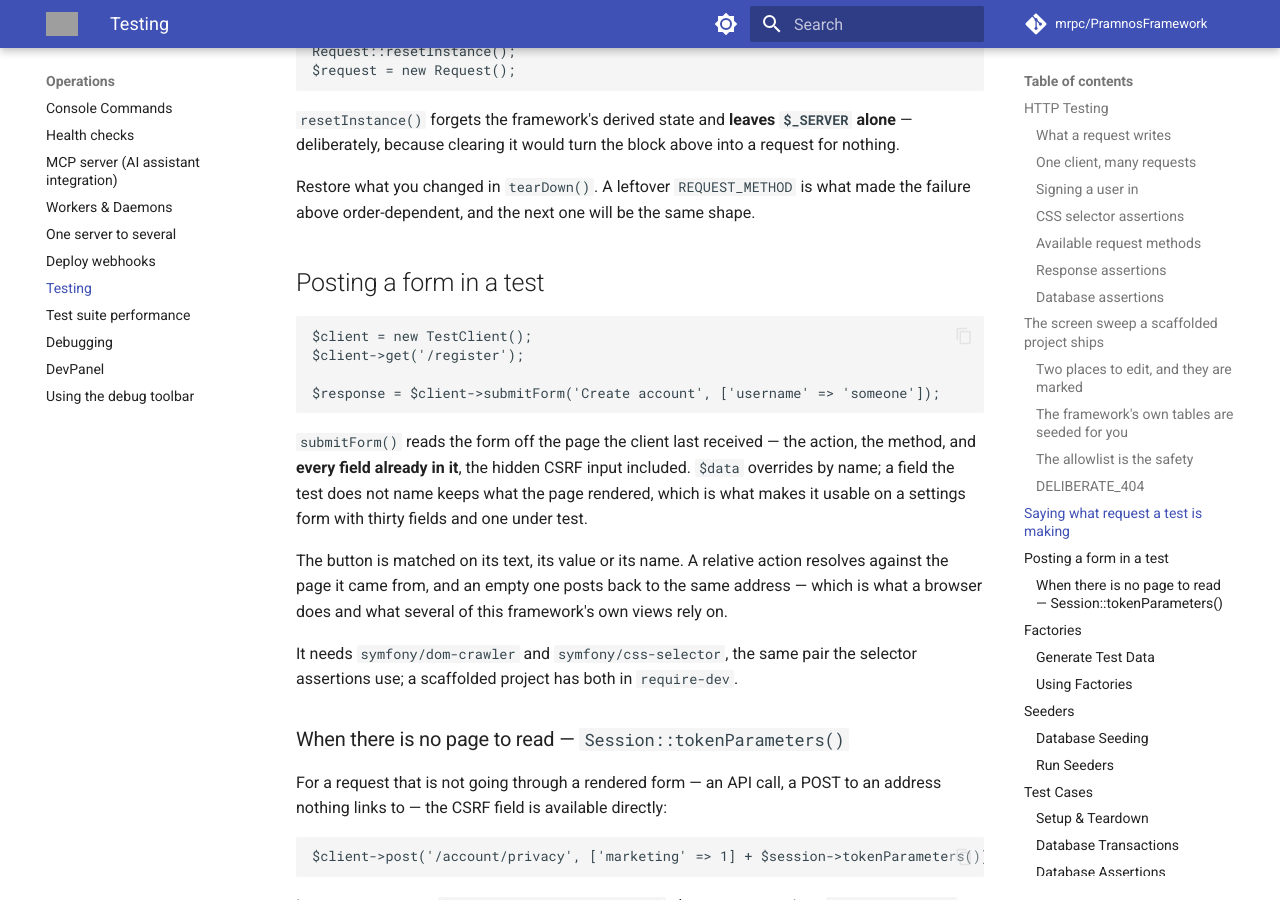
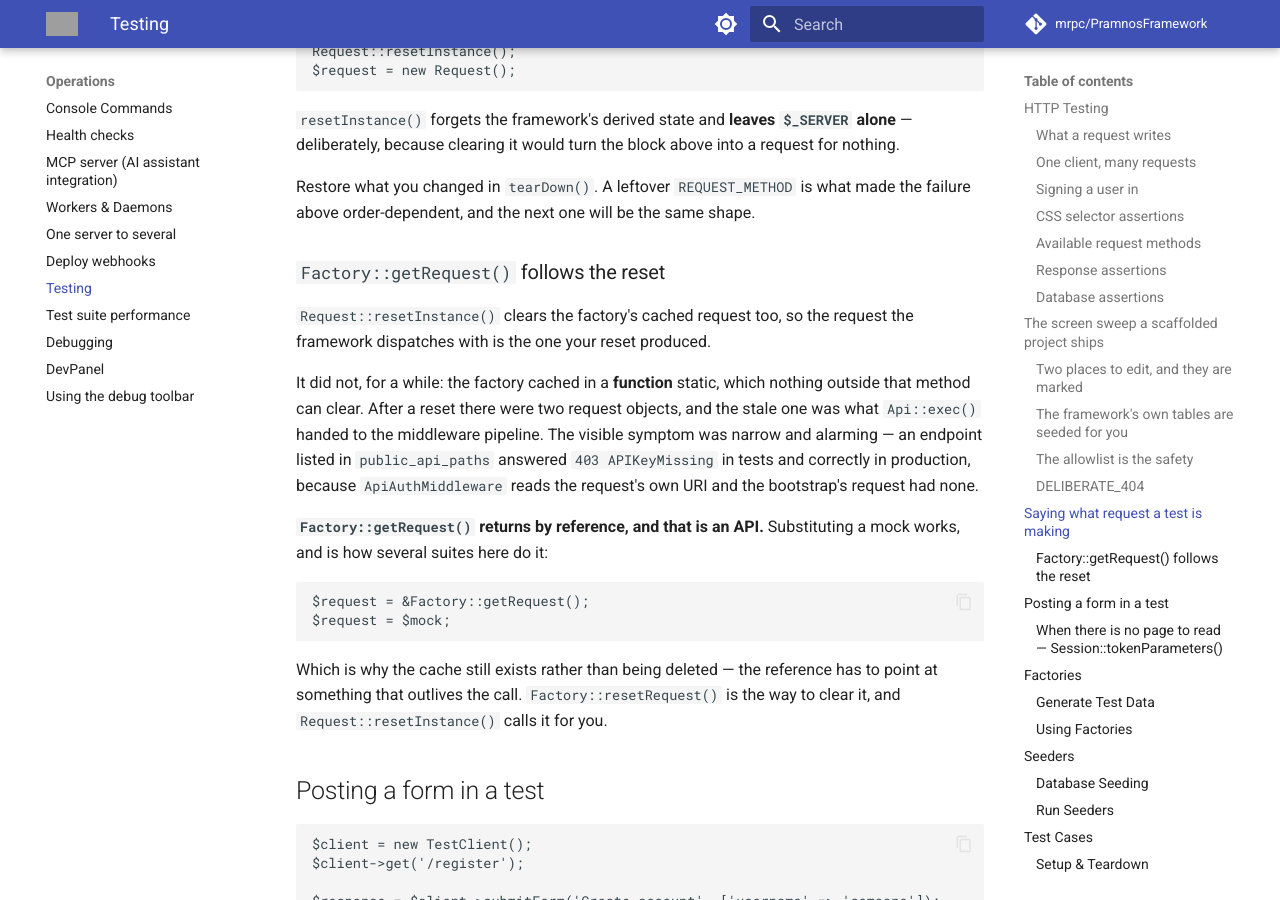
Before and after one commit to mrpc/PramnosFramework, an MkDocs documentation site: the page built from docs/Pramnos_Testing_Guide.md, in a window 1280 px wide and 900 px high, scrolled down 6808 px. Built offline with MkDocs 1.6.1 and Material for MkDocs 9.7.7, drawn with Linux system fonts in a browser that asks for light colours; comment, search, counter and statistics services are not loaded; grey boxes are pictures that could not be loaded.

Commit message:
fix(framework): the factory held a second request, so a declared-public endpoint answered 403 in tests
Reported the day after `public_api_paths` shipped, and measured on both sides: every
request to a declared-public endpoint answered 403 APIKeyMissing under PHPUnit, while
the same endpoint answered correctly on the live server.

`Factory::getRequest()` cached its answer in a function static.
`Request::resetInstance()` clears `Request::$instance` and the derived statics and
documents itself as doing exactly that — it cannot clear a function static in another
class. So after a reset there were two request objects, a fresh one and the
bootstrap's still held by the factory, and the second was what `Api::exec()` handed
to the middleware pipeline.

Almost nothing noticed, because routing reads `$_GET['r']`. `ApiAuthMiddleware` did:
`isPublicPath()` reads the request's own URI and treats an empty one as no match,
deliberately, so a caller that cannot tell takes the closed branch. Under a test
runner the bootstrap's request had no REQUEST_URI at all, so its own URI was '' for
ever and every public path was closed.

The quiet part is the expensive part: an application testing an endpoint it declared
open gets a 403 it cannot explain, and the natural next move is to widen the
declaration — a security change made to fix a harness artefact.

- `Factory::resetRequest()`, called by `Request::resetInstance()`. The cache moves
  from a function static to a class one: same lifetime, now reachable.
- The first attempt deleted the cache outright — return `Request::getInstance()` and
  be done. Three SessionTest cases went red and were right to: `getRequest()` returns
  **by reference**, and that is an API rather than an accident. A test substitutes a
  mock with `$r = &Factory::getRequest(); $r = $mock;`, which works only while the
  reference points at something outliving the call. The report's own suggestion was
  the better one, and the doc-blocks now say why the cache stays.
- Two assertions: the reported symptom end to end — a declared-public endpoint
  reached through `Api::exec()` with no API key anywhere — and the invariant
  underneath it. Both fail with the function static restored, the first with the
  exact 403 APIKeyMissing body.

````diff
--- a/docs/Pramnos_Testing_Guide.md
+++ b/docs/Pramnos_Testing_Guide.md
@@ -323,6 +323,30 @@ deliberately, because clearing it would turn the block above into a request for
 
 Restore what you changed in `tearDown()`. A leftover `REQUEST_METHOD` is what made the
 failure above order-dependent, and the next one will be the same shape.
+
+### `Factory::getRequest()` follows the reset
+
+`Request::resetInstance()` clears the factory's cached request too, so the request the
+framework dispatches with is the one your reset produced.
+
+It did not, for a while: the factory cached in a **function** static, which nothing outside
+that method can clear. After a reset there were two request objects, and the stale one was
+what `Api::exec()` handed to the middleware pipeline. The visible symptom was narrow and
+alarming — an endpoint listed in `public_api_paths` answered `403 APIKeyMissing` in tests
+and correctly in production, because `ApiAuthMiddleware` reads the request's own URI and the
+bootstrap's request had none.
+
+**`Factory::getRequest()` returns by reference, and that is an API.** Substituting a mock
+works, and is how several suites here do it:
+
+```php
+$request = &Factory::getRequest();
+$request = $mock;
+```
+
+Which is why the cache still exists rather than being deleted — the reference has to point
+at something that outlives the call. `Factory::resetRequest()` is the way to clear it, and
+`Request::resetInstance()` calls it for you.
 
 ## Posting a form in a test
 
````
Also changed, not shown: docs/Pramnos_Upgrade_Guide.md (+1 -0 lines), docs/version-history/posts/2026-09-25.md (added, +72 -0 lines), 3 other files.
